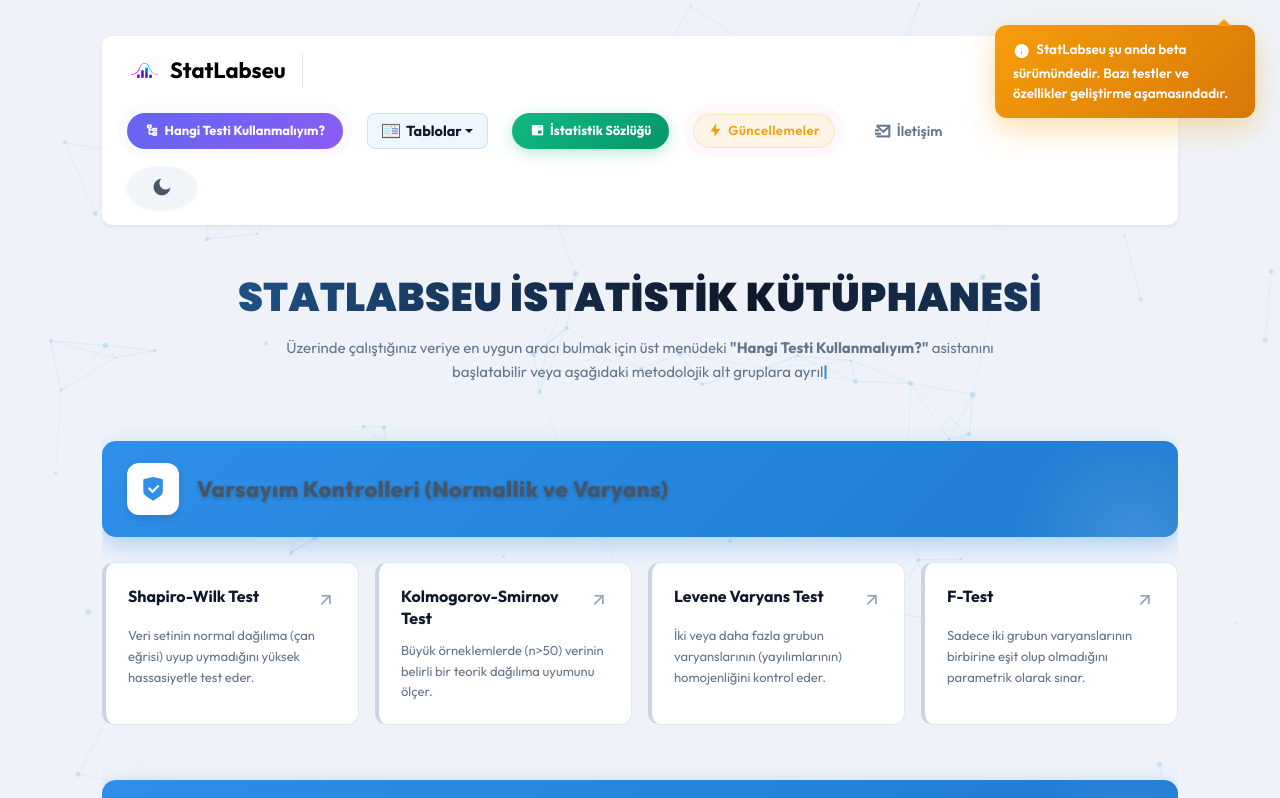
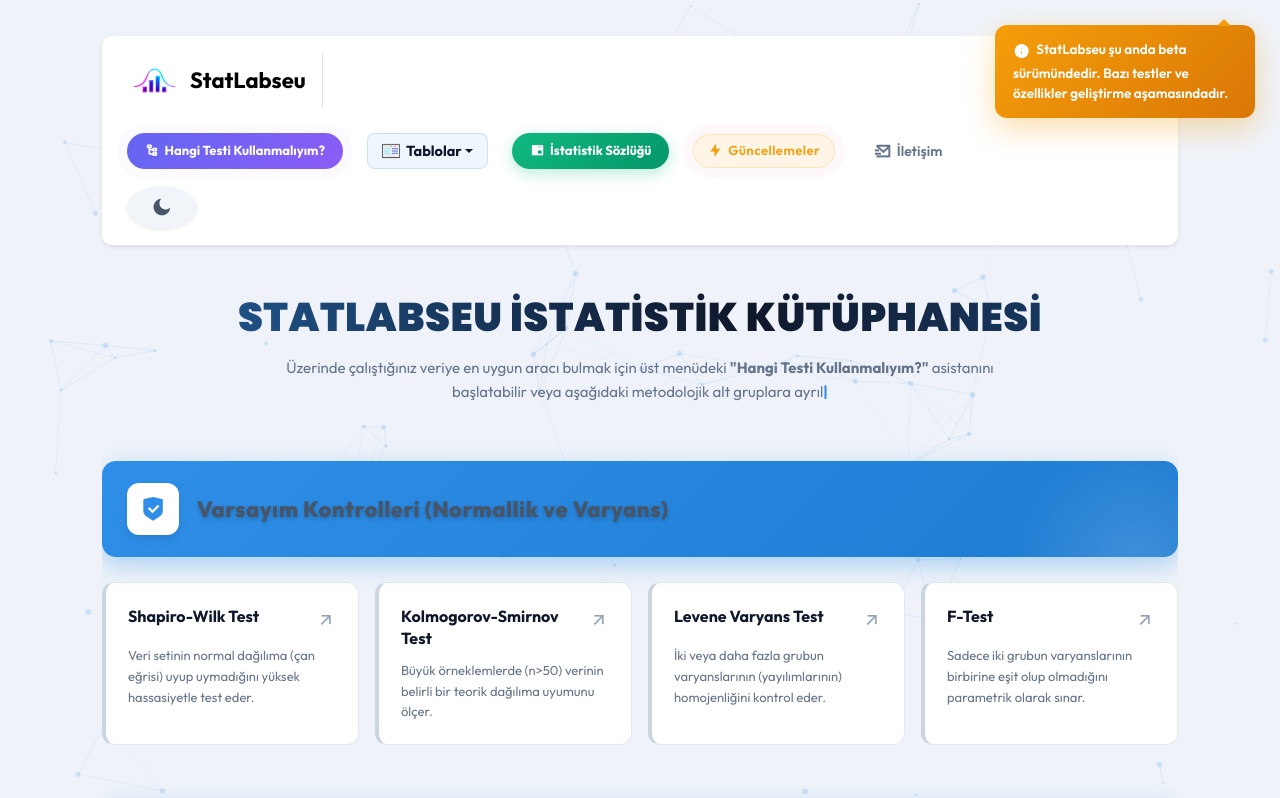
Before and after one commit to RYOOKENZI/statlabseu-html, a website: page index.html in a window 1280 px wide. Shown: the top 798 px of the page. Drawn offline with Linux system fonts and the light colour scheme.

Commit message:
index.html

```diff
--- a/index.html
+++ b/index.html
@@ -258,7 +258,7 @@
                 <div class="d-flex justify-content-between align-items-center flex-wrap gap-3">
                     <div class="d-flex align-items-center flex-wrap gap-4">
                         <div class="logo d-flex align-items-center border-end pe-3">
-                            <img src="assets/images/logo-icon.png" alt="logo" width="35">
+                            <img src="assets/images/logo-icon.png" alt="logo" width="55">
                             <span class="fs-22 fw-bold text-dark ms-2 tracking-wider">StatLabseu</span>
                         </div>
 
```
